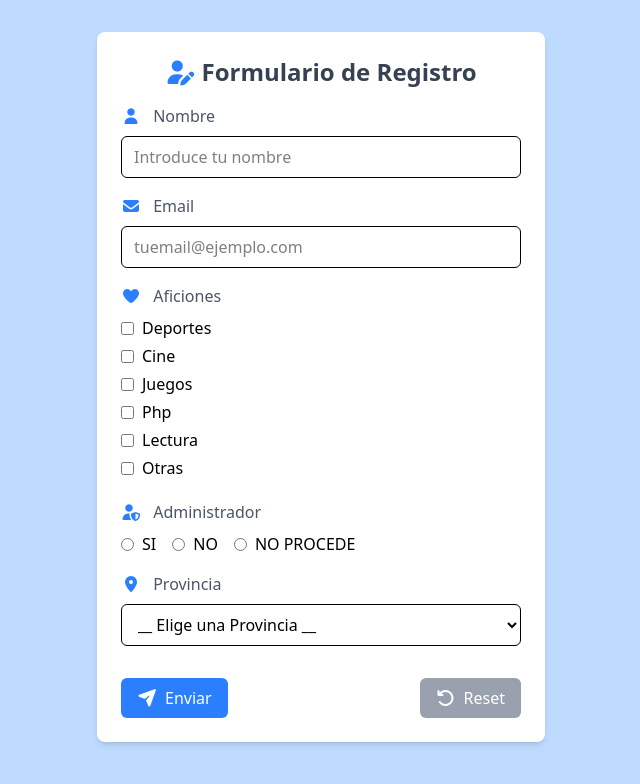
After one commit to pacofer71/iaw25_26, a PHP site: page /ej2/formulario.php in a window 1280 px wide. The commit adds this page. Shown: the top 784 px of the page, without its empty margins (319-959 px from the left). Run offline with PHP 8.4, Linux system fonts and the light colour scheme; some libraries are stand-ins or nearby versions.

Commit message:
Dia 29/10/25

```diff
--- a/formularios/action2.php
+++ b/formularios/action2.php
@@ -1,6 +1,6 @@
 <?php
 // require e include, require_once, include_once
-
+require "validaciones1.php";
 
 //1.- Recojo los datos y filtro
 $nombre = limpiarCadena($_POST['nombre']); //$_POST['nombre_que_aparece_en_name']
@@ -15,6 +15,7 @@ $provincia = limpiarCadena($_POST['provincia']);
 //email que sea un email valido
 //password entre 6 y 20 caracteres
 $errores = [];
+
 if (!esLongitudCampoValido($nombre, 5, 20)) {
     $errores[] = "*** Error el campo nombre debe tener entre 5 y 20 caracteres";
 }
--- /dev/null
+++ b/formularios/datos.php
@@ -0,0 +1,2 @@
+<?php
+$provincias = ['Almeria', 'Granada', 'Málaga', 'Cadiz', 'Jaen', 'Murcia'];
--- /dev/null
+++ b/formularios/ej2/formulario.php
@@ -0,0 +1,121 @@
+<?php
+require "./utilidades/datos.php";
+
+if (isset($_POST['nombre'])) {
+    //Si estoy aqui es porque le hab dado al submit, procesamos el form
+    //1.- Recogemos y limpiamos lo que nos llega del form
+    echo "<pre>";
+    var_dump($_POST);
+    echo "</pre>";
+
+}
+?>
+<!DOCTYPE html>
+<html lang="es">
+
+<head>
+    <meta charset="UTF-8">
+    <meta name="viewport" content="width=device-width, initial-scale=1.0">
+    <!-- CDN tailwndcss -->
+    <script src="https://cdn.jsdelivr.net/npm/@tailwindcss/browser@4"></script>
+    <!-- CDN iconos fontawesome -->
+    <link rel="stylesheet" href="https://cdnjs.cloudflare.com/ajax/libs/font-awesome/7.0.1/css/all.min.css" integrity="sha512-2SwdPD6INVrV/lHTZbO2nodKhrnDdJK9/kg2XD1r9uGqPo1cUbujc+IYdlYdEErWNu69gVcYgdxlmVmzTWnetw==" crossorigin="anonymous" referrerpolicy="no-referrer" />
+    <title>Document</title>
+</head>
+
+<body class="p-8 bg-blue-200">
+    <div class="max-w-md mx-auto bg-white shadow-md rounded-lg p-6">
+        <form method="POST" action="formulario.php">
+            <h2 class="text-2xl font-semibold text-gray-700 text-center mb-4">
+                <i class="fas fa-user-edit text-blue-500"></i> Formulario de Registro
+            </h2>
+
+            <!-- Campo Nombre -->
+            <div class="mb-4">
+                <label for="nombre" class="block text-gray-600 font-medium mb-2">
+                    <i class="fas fa-user text-blue-500 mr-2"></i> Nombre
+                </label>
+                <input type="text" id="nombre" name="nombre" placeholder="Introduce tu nombre"
+                    class="w-full px-3 py-2 border rounded-md focus:outline-none focus:ring-2 focus:ring-blue-400">
+            </div>
+
+            <!-- Campo Email -->
+            <div class="mb-4">
+                <label for="email" class="block text-gray-600 font-medium mb-2">
+                    <i class="fas fa-envelope text-blue-500 mr-2"></i> Email
+                </label>
+                <input type="email" id="email" name="email" placeholder="tuemail@ejemplo.com"
+                    class="w-full px-3 py-2 border rounded-md focus:outline-none focus:ring-2 focus:ring-blue-400">
+            </div>
+
+            <!-- Aficiones -->
+            <div class="mb-4">
+                <span class="block text-gray-600 font-medium mb-2">
+                    <i class="fas fa-heart text-blue-500 mr-2"></i> Aficiones
+                </span>
+                <div class="space-y-1">
+                    <?php
+                        foreach($aficiones as $afi){
+                            echo <<< TXT
+                                <label class="inline-flex items-center">
+                                <input type="checkbox" name="aficiones[]" value="$afi" class="mr-2"> $afi
+                                </label><br>
+                            TXT;
+                        }
+                        ?>
+
+                </div>
+            </div>
+
+            <!-- Administrador -->
+            <div class="mb-4">
+                <span class="block text-gray-600 font-medium mb-2">
+                    <i class="fas fa-user-shield text-blue-500 mr-2"></i> Administrador
+                </span>
+                <div class="flex items-center space-x-4">
+                <?php
+                    foreach($admin as $item){
+                        echo <<< TXT
+                        <label class="inline-flex items-center">
+                        <input type="radio" name="administrador" value="$item" class="mr-2"> $item
+                        </label>
+                    TXT;
+                    }
+                    ?>
+
+                </div>
+            </div>
+
+            <!-- Provincia -->
+            <div class="mb-4">
+                <label for="provincia" class="block text-gray-600 font-medium mb-2">
+                    <i class="fas fa-map-marker-alt text-blue-500 mr-2"></i> Provincia
+                </label>
+                <select id="provincia" name="provincia"
+                    class="w-full px-3 py-2 border rounded-md focus:outline-none focus:ring-2 focus:ring-blue-400">
+                    <option>__ Elige una Provincia __</option>
+                    <?php
+                    foreach ($provincias as $prov) {
+                        echo "<option>$prov</option>";
+                    }
+                    ?>
+                </select>
+            </div>
+
+            <!-- Botones -->
+            <div class="flex justify-between pt-4">
+                <button type="submit"
+                    class="bg-blue-500 hover:bg-blue-600 text-white px-4 py-2 rounded-md flex items-center gap-2">
+                    <i class="fas fa-paper-plane"></i> Enviar
+                </button>
+                <button type="reset"
+                    class="bg-gray-400 hover:bg-gray-500 text-white px-4 py-2 rounded-md flex items-center gap-2">
+                    <i class="fas fa-undo"></i> Reset
+                </button>
+            </div>
+        </form>
+    </div>
+
+</body>
+
+</html>
--- /dev/null
+++ b/formularios/ej2/utilidades/datos.php
@@ -0,0 +1,4 @@
+<?php
+$provincias = ['Almeria', 'Granada', 'Málaga', 'Cadiz', 'Jaen', 'Murcia'];
+$aficiones=["Deportes", "Cine", "Juegos", "Php", "Lectura",  "Otras"];
+$admin=['SI', 'NO', "NO PROCEDE"];
--- a/formularios/uno.php
+++ b/formularios/uno.php
@@ -1,5 +1,5 @@
 <?php
-$provincias = ['Almeria', 'Granada', 'Málaga', 'Cadiz', 'Jaen', 'Murcia'];
+    include 'datos.php';
 ?>
 <!DOCTYPE html>
 <html lang="es">
--- a/formularios/validaciones1.php
+++ b/formularios/validaciones1.php
@@ -1,5 +1,5 @@
 <?php
-$provincias = ['Almeria', 'Granada', 'Málaga', 'Cadiz', 'Jaen'];
+include 'datos.php';
 function limpiarCadena(string $cadena): string
 {
     return htmlspecialchars(trim($cadena));
```
